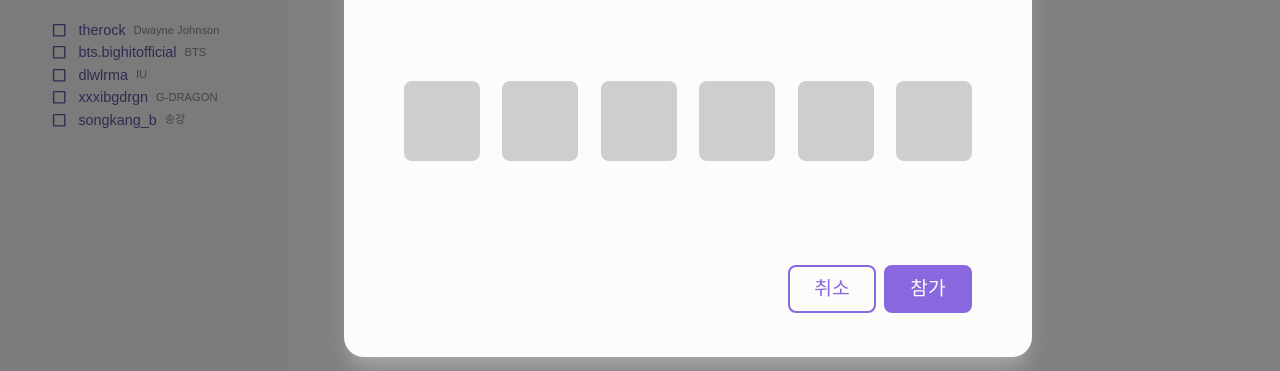
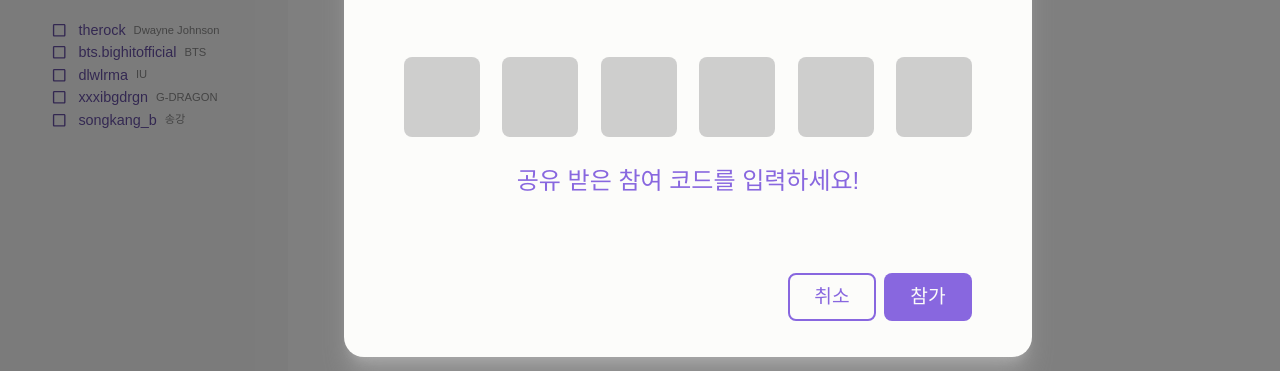
Before and after one commit to PoodingDev/Evento_FE, a React (Vite) app: page / in a window 1280 px wide. Both pictures are taken after a click on the icon 249 px from the left and 112 px from the top of the page. Shown: the part 275-646 px from the top of the page. Built offline with nearby package versions, Linux system fonts and the light colour scheme.

Commit message:
Feat: #41 참가 코드 모달 멘트 추가

```diff
--- a/src/components/InviteCodeModal.jsx
+++ b/src/components/InviteCodeModal.jsx
@@ -34,7 +34,7 @@ export default function InviteCodeModal({ onClose }) {
         <div className="mb-[2rem] text-[4rem] font-semibold text-eventoPurple">
           초대 코드
         </div>
-        <div className="mb-[2rem] mt-[5rem] flex justify-center gap-[1.4rem]">
+        <div className="mb-[2rem] mt-[4rem] flex justify-center gap-[1.4rem]">
           {Array.from({ length: 6 }, (_, index) => (
             <input
               key={index}
@@ -46,7 +46,10 @@ export default function InviteCodeModal({ onClose }) {
             />
           ))}
         </div>
-        <div className="mt-[6.5rem] flex justify-end space-x-[0.5rem]">
+        <div className="text-[1.5rem] text-eventoPurple">
+          공유 받은 참여 코드를 입력하세요!
+        </div>
+        <div className="mt-[5rem] flex justify-end space-x-[0.5rem]">
           <button
             className="flex h-[3rem] w-[5.5rem] items-center justify-center rounded-[0.5rem] border-[0.15rem] border-solid border-eventoPurple text-center text-[1.2rem] text-eventoPurple hover:bg-eventoPurpleLight/50 active:bg-eventoPurpleLight"
             onClick={onClose} // 취소
```
